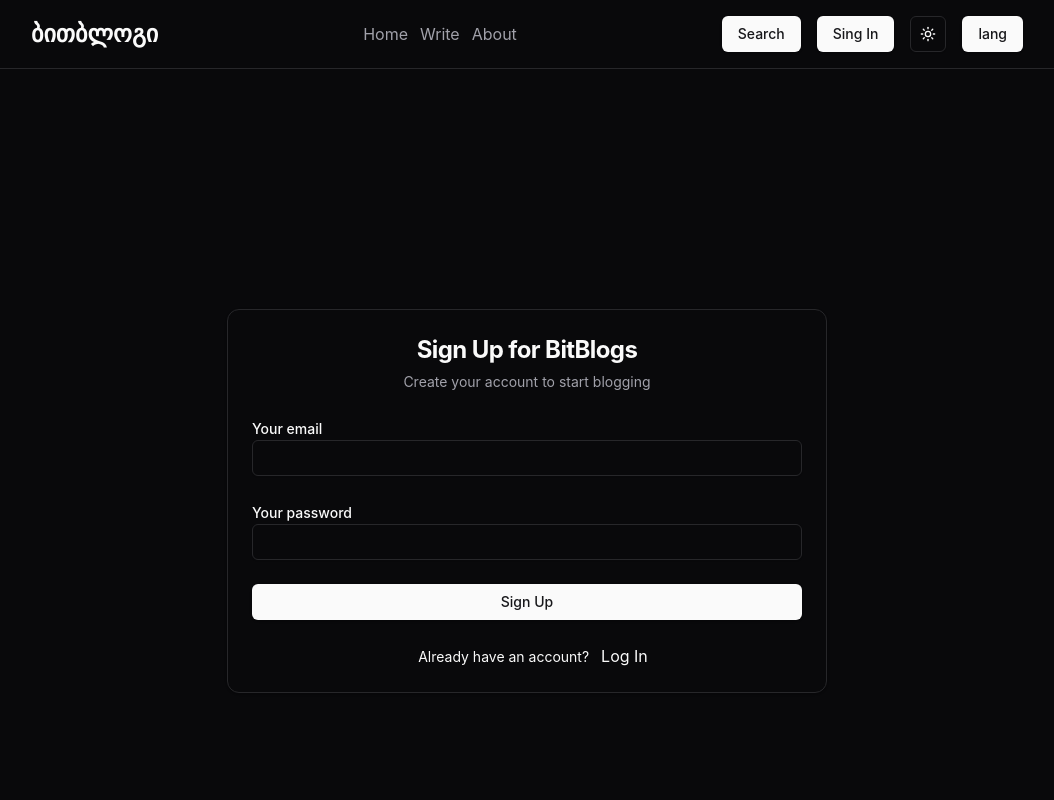
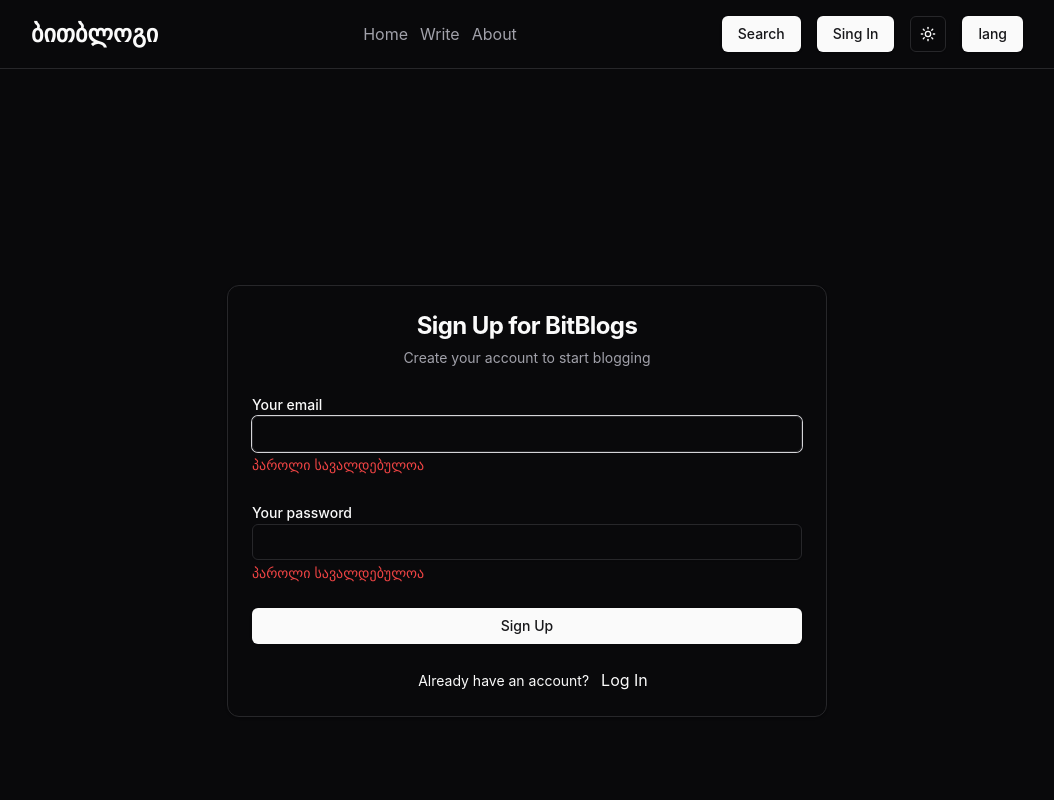
Before and after one commit to tinatin92/blog, a React (Vite) app: page /register in a window 1280 px wide. Both pictures are taken after a click on the button "Sign Up". Shown: the top 800 px of the page, without its empty margins (113-1167 px from the left). Built offline with nearby package versions, Linux system fonts and the light colour scheme; no server answers.

Commit message:
registration frorm with react-hook-form

```diff
--- a/package.json
+++ b/package.json
@@ -35,6 +35,7 @@
     "lucide-react": "^0.460.0",
     "react": "^18.3.1",
     "react-dom": "^18.3.1",
+    "react-hook-form": "^7.53.2",
     "react-i18next": "^15.1.1",
     "react-router-dom": "^6.28.0",
     "tailwind-merge": "^2.5.4",
--- /dev/null
+++ b/src/i18n/en/pages/registration.json
@@ -0,0 +1,7 @@
+{
+    "label": "Your password",
+    "required": "Password is required!!!!!",
+    "minLength": "Password must be at least 8 characters long",
+    "maxLength": "Password cannot exceed 12 characters",
+    "message": "Email is not valid"
+  }
--- a/src/i18n/index.ts
+++ b/src/i18n/index.ts
@@ -1,35 +1,34 @@
-import i18n from "i18next"
-import { /* useTranslation,  */initReactI18next } from "react-i18next";
-import homePageKa from './ka/pages/home.json'
-import homePageEn from './en/pages/home.json'
-import aboutPageKa from './ka/pages/home.json'
-import aboutPageEn from './en/pages/about.json'
-
+import i18n from "i18next";
+import { initReactI18next } from "react-i18next";
+import homePageKa from "./ka/pages/home.json";
+import homePageEn from "./en/pages/home.json";
+import aboutPageKa from "./ka/pages/about.json";
+import aboutPageEn from "./en/pages/about.json";
+import registrationEn from "./en/pages/registration.json";
+import registrationKa from "./ka/pages/registration.json";
 
 i18n
   .use(initReactI18next)
   .init({
-
     resources: {
       en: {
         translation: {
           "home-page": homePageEn,
-          "about-page": aboutPageEn
-        }
-
+          "about-page": aboutPageEn,
+          "registration": registrationEn,
+        },
       },
       ka: {
         translation: {
           "home-page": homePageKa,
-          "about-page": aboutPageKa
-        }
-
-      }
+          "about-page": aboutPageKa,
+          "registration": registrationKa,
+        },
+      },
     },
     lng: "ka",
     fallbackLng: "en",
-
     interpolation: {
-      escapeValue: false
-    }
+      escapeValue: false,
+    },
   });
--- /dev/null
+++ b/src/i18n/ka/pages/registration.json
@@ -0,0 +1,7 @@
+{
+    "label": "თქვენი პაროლი",
+    "required": "პაროლი სავალდებულოა",
+    "minLength": "პაროლი უნდა შეიცავდეს მინიმუმ 8 სიმბოლოს",
+    "maxLength": "პაროლი არ უნდა აღემატებოდეს 12 სიმბოლოს",
+    "message": "მეილი არ არის ვალიდური"
+  }
--- a/src/pages/registration/components/registration-form/index.tsx
+++ b/src/pages/registration/components/registration-form/index.tsx
@@ -10,37 +10,33 @@
 import { Label } from "@/components/ui/label";
 import { Button } from "@/components/ui/button";
 import { Link } from "react-router-dom";
-import { useState } from "react";
+
 import { useMutation } from "@tanstack/react-query";
-import { register } from '@/supabase/auth'
+import { register } from "@/supabase/auth";
+import { useTranslation } from "react-i18next";
+import { useForm } from "react-hook-form";
+
+const RegistrationForm: React.FC = () => {
+
+  const { t } = useTranslation();
 
 
+  const { register: formHookRegister, handleSubmit, formState } = useForm();
 
+  const { mutate: handleRegistration } = useMutation({
+    mutationKey: ["register"],
+    mutationFn: register,
+  });
 
-
-
-
-const RegistrationForm: React.FC = () => {
-  const [registerPAyload, setRegisterPayload] = useState({email:'',password: ''})
-
-const { mutate:handleRegistration } = useMutation({
-  mutationKey:['register'],
-  mutationFn: register
-
-})
-
-
-const handleSubmit = () => {
-
-  if(!!registerPAyload.email && !!registerPAyload.password) {
-    handleRegistration(registerPAyload)
-  }
-
-
-
-}
-
-
+  // const handleSubmit = () => {
+  //   if (!!registerPAyload.email && !!registerPAyload.password) {
+  //     handleRegistration(registerPAyload);
+  //   }
+  // };
+  const onSubmit = (fildsValue: any) => {
+    console.log(fildsValue);
+    handleRegistration(fildsValue);
+  };
 
   return (
     <div className="min-h-screen bg-background flex items-center justify-center">
@@ -56,34 +52,59 @@
 
         <CardContent>
           <div className="flex flex-col gap-y-6">
-          {/*   <div>
+            {/*   <div>
               <Label htmlFor="name">Your Name</Label>
               <Input id="name" />
             </div> */}
             <div>
               <Label htmlFor="email">Your email</Label>
-              <Input value={registerPAyload.email} onChange={(e) => {
-                setRegisterPayload({
-                  email: e.target.value,
-                  password:registerPAyload.password
-                })
-              }} name="email" id="email" />
+              <Input
+                {...formHookRegister("email", {
+                  required: t("registration.required"),
+                  pattern: {
+                    value: /^[a-zA-Z0-9._%+-]+@[a-zA-Z0-9.-]+\.[a-zA-Z]{2,}$/,
+                    message: t("registration.message"),
+                  },
+                })}
+              />
+               {formState.errors?.email?.message &&
+                typeof formState.errors.email.message === "string" && (
+                  <span className="text-red-500 text-sm">
+                    {formState.errors.email.message}
+                  </span>
+                )}
             </div>
             <div>
               <Label htmlFor="password">Your password</Label>
-              <Input value={registerPAyload.password} onChange={(e) => {
-                setRegisterPayload({
-                  email: registerPAyload.email,
-                  password: e.target.value
-                })
-              }} name="password" id="password" />
+              <Input
+                {...formHookRegister("password", {
+                  required: t("registration.required"),
+                  minLength: {
+                    value: 8,
+                    message: t("registration.minLength"),
+                  },
+                  maxLength: {
+                    value: 12,
+                    message: t("registration.maxLength"),
+                  },
+                })}
+              />
+              {formState.errors?.password?.message &&
+                typeof formState.errors.password.message === "string" && (
+                  <span className="text-red-500 text-sm">
+                    {formState.errors.password.message}
+                  </span>
+                )}
             </div>
-         {/*    <div>
+
+            {/*    <div>
               <Label htmlFor="password2">Confirme password</Label>
               <Input id="password2" />
             </div> */}
           </div>
-          <Button onClick={handleSubmit} className="mt-6 w-full">Sign Up</Button>
+          <Button onClick={handleSubmit(onSubmit)} className="mt-6 w-full">
+            Sign Up
+          </Button>
         </CardContent>
 
         <CardFooter>
```
Also changed, not shown: 1 other file (tests, documents, lock files or other folders).
